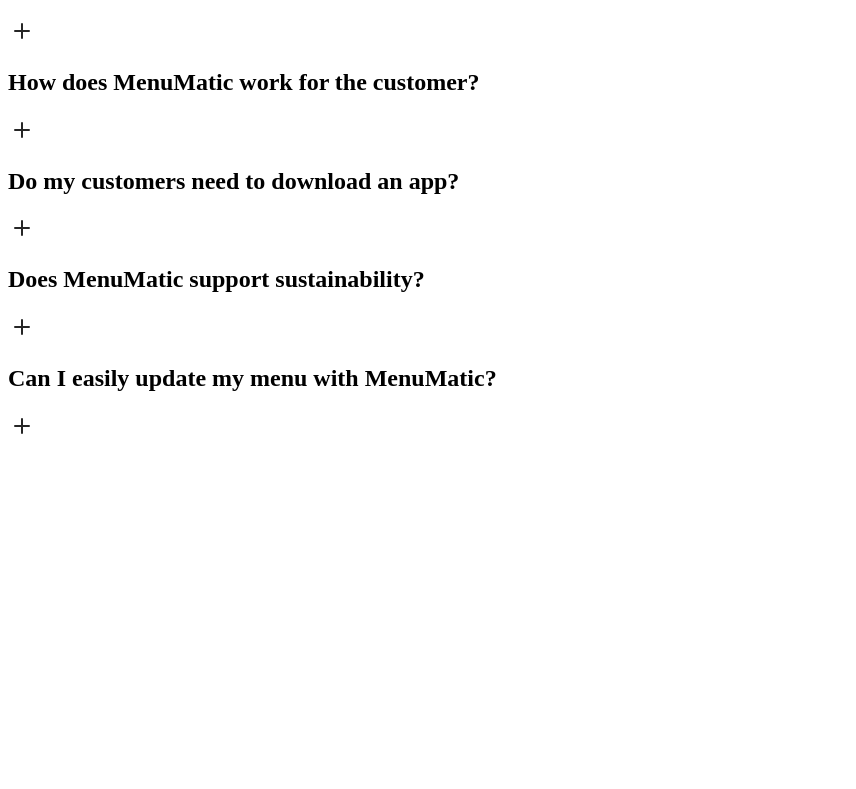
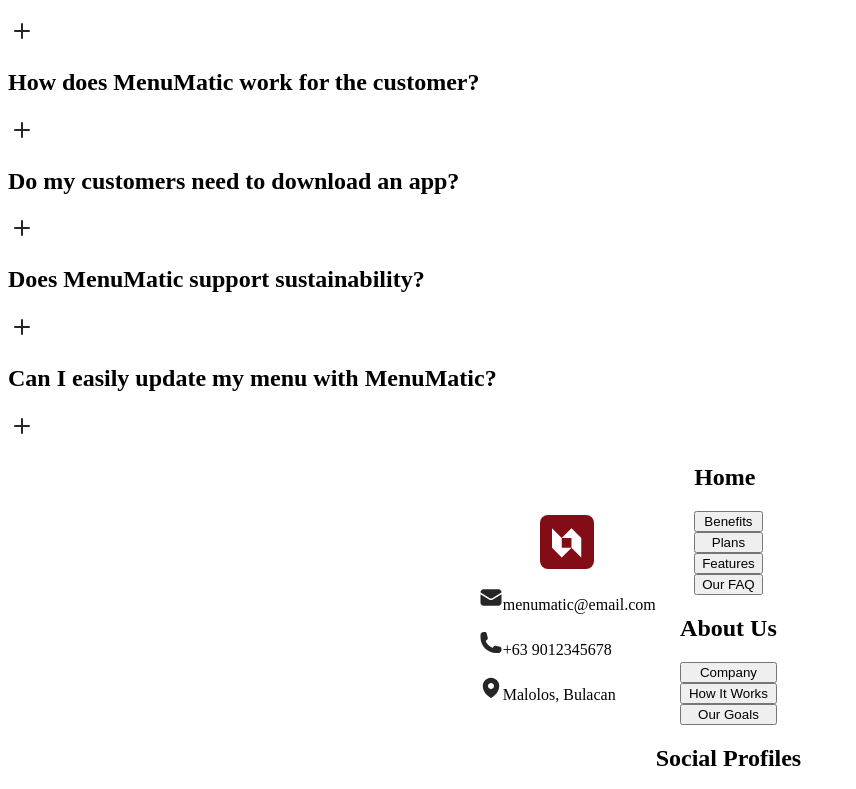
Before and after one commit to jesniemagaling/menumatic, a plain HTML site: page index.html in a window 1280 px wide. Shown: the part 9227-10016 px from the top of the page, without its empty margins (0-856 px from the left). Before the commit the page ends 9679 px from the top, so only its background shows below. Drawn offline with Linux system fonts and the light colour scheme.

Commit message:
add footer

```diff
--- a/index.html
+++ b/index.html
@@ -324,11 +324,51 @@
       </div>
     </section>
 
-    <footer>
+  </main>
 
-    </footer>
-
-  </main>
+  <footer>
+    <div class="contact container">
+      <div class="footer-contact flex-no-wrap">
+        <div class="footer-info">
+          <div class="footer-logo flex">
+            <img src="images/Logo.svg" alt="" >
+          </div>
+          <p><span><img src="images/msg-icon.svg" alt=""></span>menumatic@email.com</p>
+          <p><span><img src="images/call-icon.svg" alt=""></span>+63 9012345678</p>
+          <p><span><img src="images/location-icon.svg" alt=""></span>Malolos, Bulacan</p>
+        </div>
+        <div>
+          <div class="footer-info company-info grid">
+            <h2>Home</h2>
+            <button>Benefits</button>
+            <button>Plans</button>
+            <button>Features</button>
+            <button>Our FAQ</button>
+          </div>
+          <div class="footer-info company-info grid">
+            <h2>About Us</h2>
+            <button>Company</button>
+            <button>How It Works</button>
+            <button>Our Goals</button>
+          </div>
+          <div class="footer-info company-info grid">
+            <h2>Social Profiles</h2>
+            <div class="footer-socials inline-flex">
+              <a href="#" class="socials">
+                <i class="fa-brands fa-facebook-f fa-xl"></i>
+              </a>
+              <a href="#" class="socials">
+              <i class="fa-brands fa-instagram fa-xl"></i>
+              </a>
+              <a href="#" class="socials">
+                <i class="fa-brands fa-twitter fa-xl"></i>
+              </a>
+            </div>
+          </div>
+        </div>
+      </div>
+    </div>
+  </footer>
 
 </body>
 </html>
```
Also changed, not shown: images/call-icon.svg (added), images/fb-icon.svg (added), images/linkn-icon.svg (added), images/location-icon.svg (added), images/msg-icon.svg (added), images/tw-icon.svg (added).
